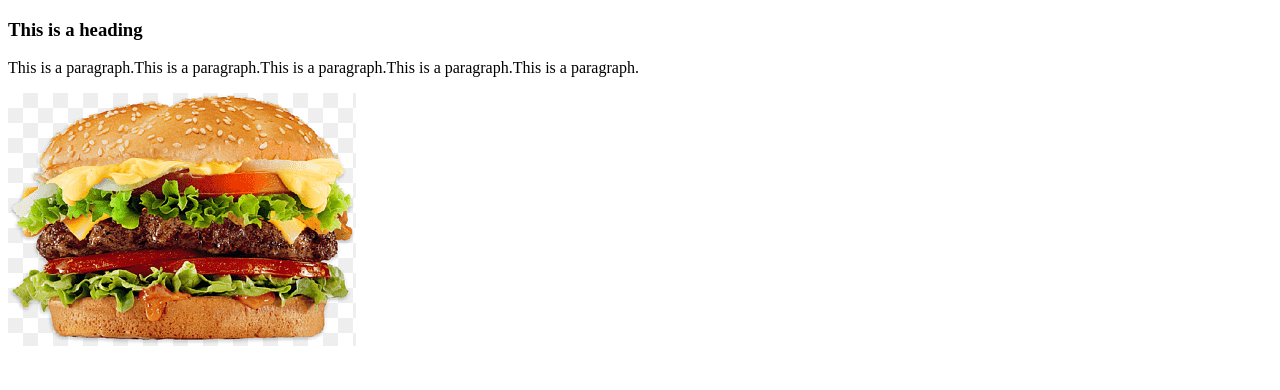
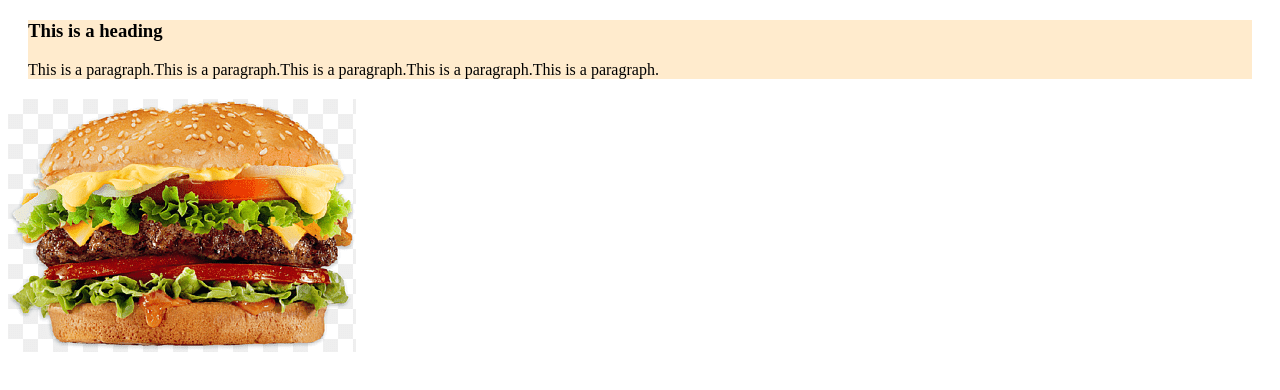
Before and after one commit to alamgir-97/my-first-github-repo, a plain HTML site: page index.html in a window 1280 px wide. Drawn offline with Linux system fonts and the light colour scheme.

Commit message:
git commit with CSS file

```diff
--- a/index.html
+++ b/index.html
@@ -4,6 +4,7 @@
     <meta charset="UTF-8">
     <meta name="viewport" content="width=device-width, initial-scale=1.0">
     <title>My First Ever Github Repo</title>
+    <link rel="stylesheet" href="style.css">
 </head>
 <body>
    <div>
--- /dev/null
+++ b/style.css
@@ -0,0 +1,2 @@
+div {background-color: blanchedalmond;
+margin: 20px;}
```
